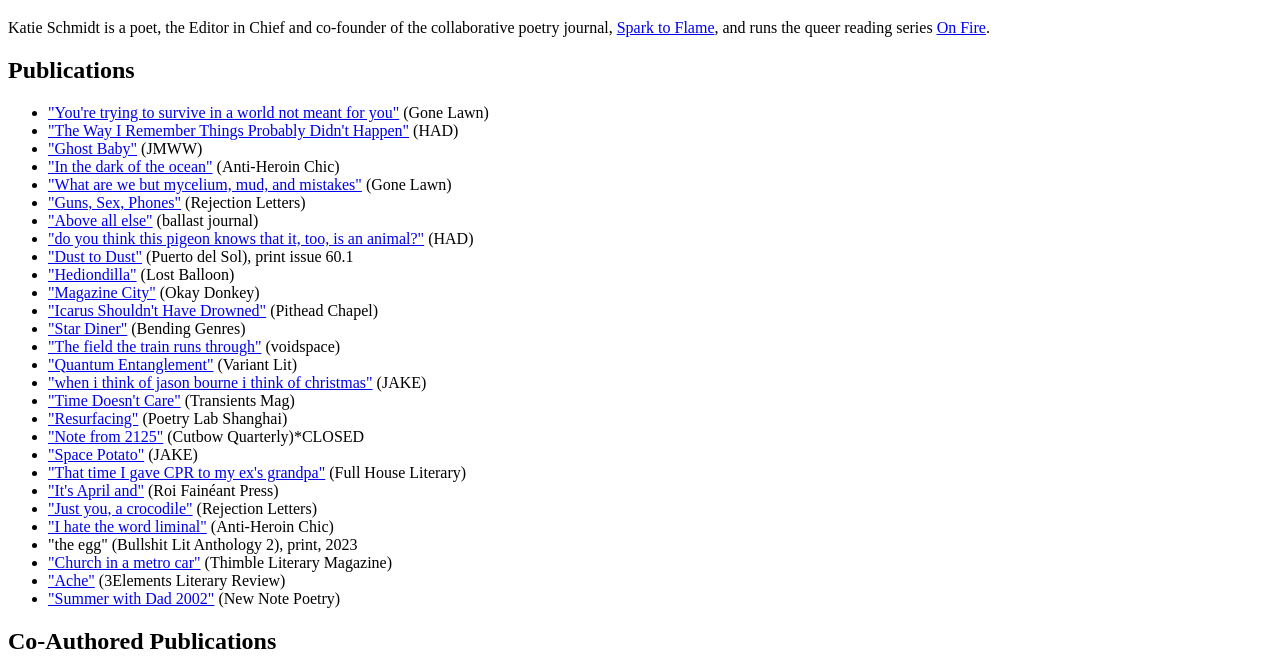
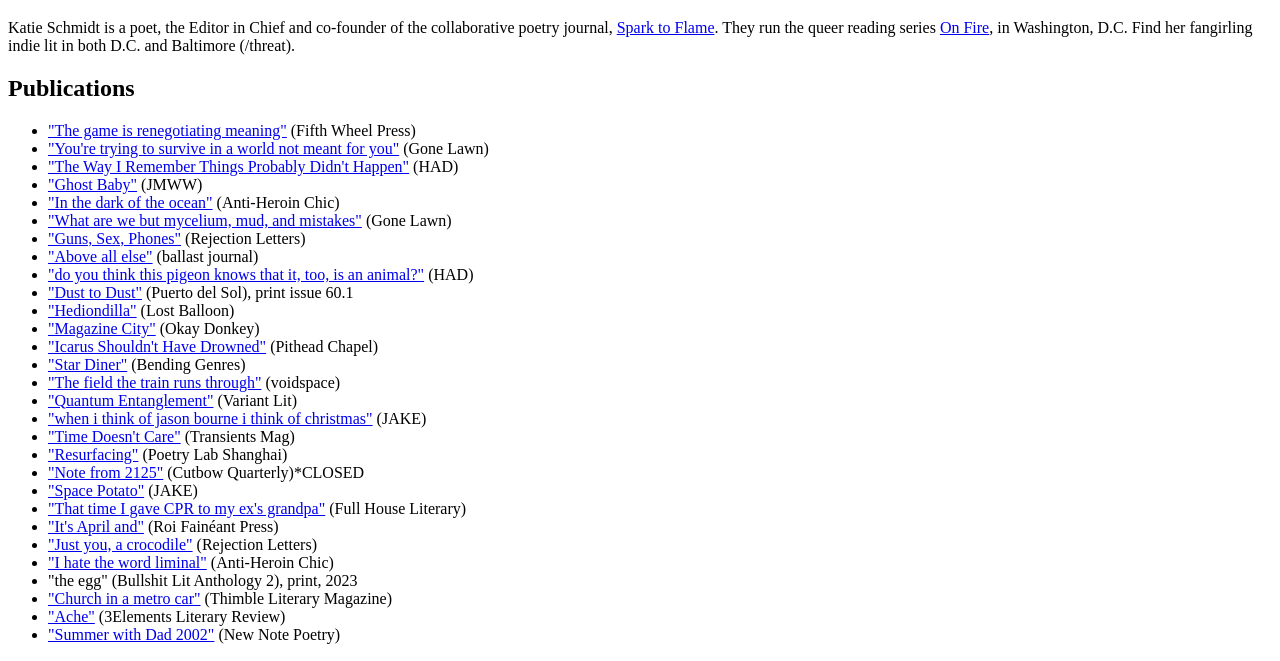
Before and after one commit to kschmdt/kschmdt.github.io, a plain HTML site: page index.html in a window 1280 px wide. Shown: the part 61-722 px from the top of the page. Drawn offline with Linux system fonts and the light colour scheme.

Commit message:
Update index.html

```diff
--- a/index.html
+++ b/index.html
@@ -4,11 +4,13 @@
 
 <h1>Katherine Schmidt</h1>
 
-<p>Katie Schmidt is a poet, the Editor in Chief and co-founder of the collaborative poetry journal, <a href="https://s2fjournal.com">Spark to Flame</a>, and runs the queer reading series <a href="https://onfirereadingseries.neocities.org/">On Fire</a>.</p>
+<p>Katie Schmidt is a poet, the Editor in Chief and co-founder of the collaborative poetry journal, <a href="https://s2fjournal.com">Spark to Flame</a>. They run the queer reading series <a href="https://onfirereadingseries.neocities.org/">On Fire</a>, in Washington, D.C. Find her fangirling indie lit in both D.C. and Baltimore (/threat).</p>
 
 <h2> Publications </h2>
 
 <ul>
+<li> <a href="https://fifthwheelpress.com/blog/feature-schmidt"> "The game is renegotiating meaning"</a> (Fifth Wheel Press) </li>
+
 <li> <a href="https://gonelawn.net/journal/issue67/Schmidt.php"> "You're trying to survive in a world not meant for you"</a> (Gone Lawn) </li>
 
 <li> <a href="https://www.havehashad.com/hadposts/the-way-i-remember-things-probably-didn-t-happen"> "The Way I Remember Things Probably Didn't Happen"</a> (HAD)</li>
```
